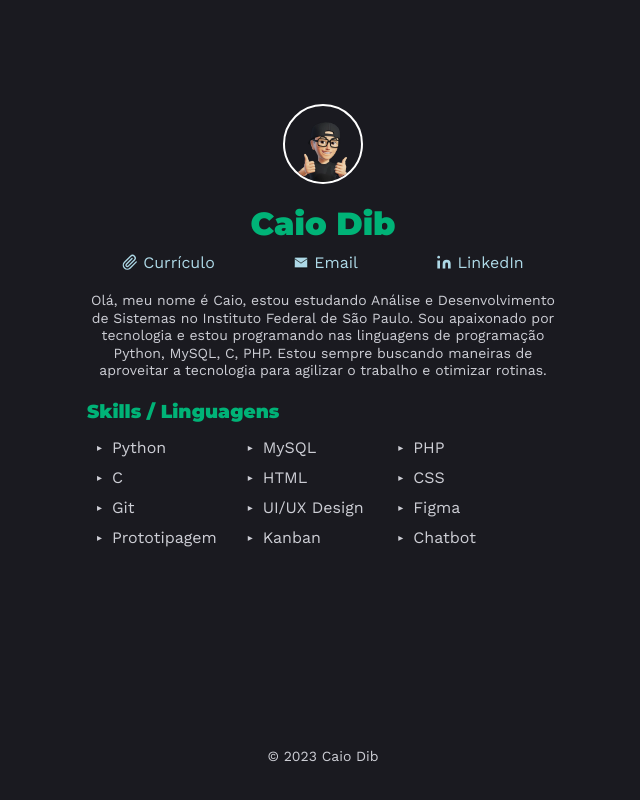
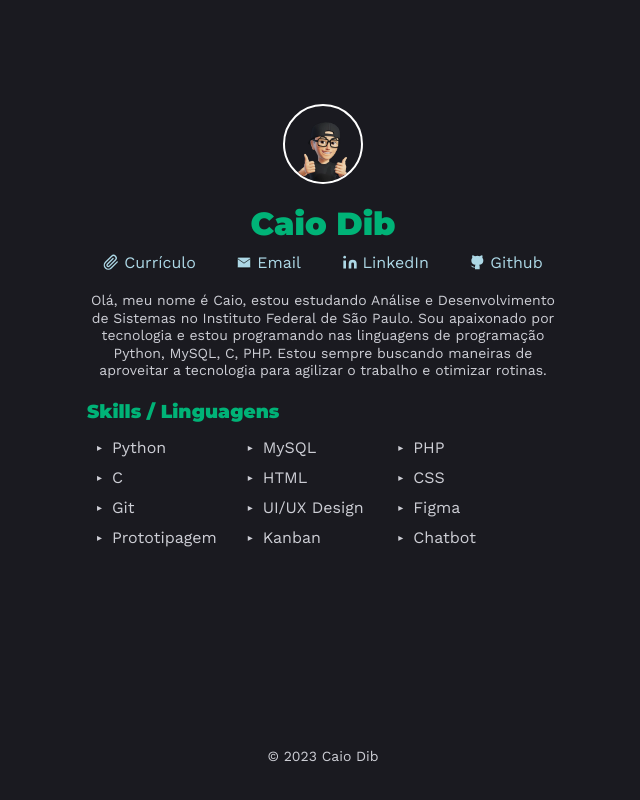
Before and after one commit to dib10/portfolio, a website built with Vite: page index.html in a window 1280 px wide. Shown: the part 2136-2936 px from the top of the page, without its empty margins (317-957 px from the left). Built offline with nearby package versions, Linux system fonts and the light colour scheme.

Commit message:
adicionei link ´pro meu github

```diff
--- a/index.html
+++ b/index.html
@@ -346,6 +346,10 @@
             <img src="./asset/svg/linkedin.svg" alt="LinkedIn" />
             <a href="https://www.linkedin.com/in/caio-dib-673482264/"> LinkedIn</a>
           </li>
+          <li>
+            <img src="./asset/svg/github.svg" alt="Github" />
+            <a href="https://github.com/dib10"> Github</a>
+          </li>
         </ul>
         <!-- long bio -->
         <p>
```
